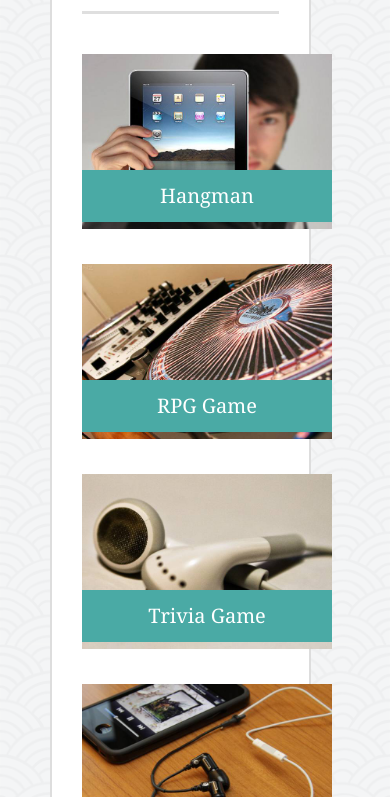
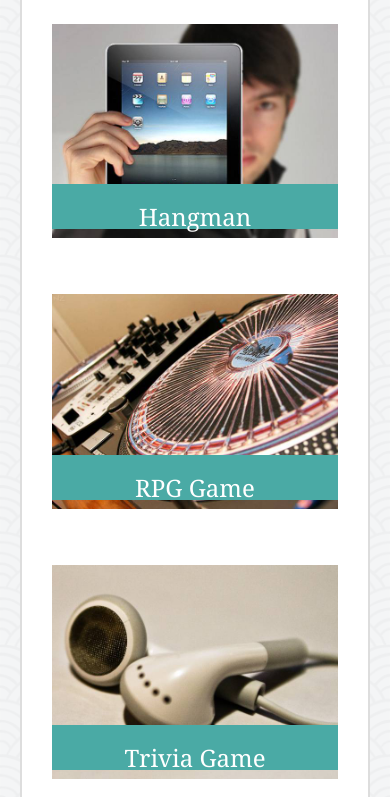
Before and after one commit to lasperilla/Responsive-Portfolio, a plain HTML site: page portfolio.html in a window 390 px wide. Shown: the part 236-1033 px from the top of the page. Drawn offline with Linux system fonts and the light colour scheme.

Commit message:
added media query properties for portfolio page

```diff
--- a/assets/css/style.css
+++ b/assets/css/style.css
@@ -199,6 +199,8 @@ li {
     color: #777777;
 }
 
+
+/*replacing portfolio code with superior code from homework 1 solution
 .projecttitle {
     color: #ffffff;
     padding: 10px;
@@ -210,14 +212,49 @@ li {
     height: 52px;
     width: 250px;
     background-color: #4AAAA5;
+}*/
+
+.projecttitle {
+    position: absolute;
+    bottom: 20px;
+    margin-bottom: 0;
+    padding: 15px;
+    width: 100%;
+    color: #fff;
+    text-align: center;
+    line-height: 30%;
+    font-weight: 300;
+    background: #4aaaa5;
+    border-bottom: 0;
+    height: 20%;
 }
 
-.projectdiv {
+
+/*.projectdiv {
     position: relative;
     padding: 20px 0px 20px 0px;
     height: 210px;
     margin-right: 40px;
     float: left;
+}*/
+
+.projectdiv {
+    position: relative;
+    width: 45%;
+    overflow: auto;
+    float: left;
+    margin: 20px 0 25px;
+}
+
+.projectdiv:nth-child(even) {
+    margin-left: 10%;
+}
+
+.projectdiv img {
+    width: 100%;
+    height: auto;
+    border: 0 none;
+    /*  opacity: .8;*/
 }
 
 .contactheader {
@@ -275,6 +312,7 @@ input[type=submit] {
 
 
 /*just added because side contact menu was getting pushed down between 980-1060*/
+
 @media only screen and (max-width: 1060px) {
     .maincontent {
         width: 55%;
@@ -299,28 +337,54 @@ input[type=submit] {
         width: 25%;
         font-size: 15px;
     }
+    .projectdiv {
+        width: 100%
+    }
+    .projectdiv:nth-child(even) {
+        margin-left: 0;
+    }
+    .projecttitle {
+        font-size: 24px;
+        height: 20%;
+        line-height: 150%;
+    }
 }
 
 @media only screen and (max-width: 768px) {
     .maincontent {
-        width: 90%;
+        width: 100%;
     }
     .connect {
-        width: 90%;
+        width: 100%;
         margin: 20px 0px 0px 0px;
     }
     .letterhead {
         width: 25%;
         font-size: 15px;
     }
+    .projectdiv {
+        width: 47%
+    }
+    .projectdiv:nth-child(even) {
+        margin-left: 6%;
+    }
+    .projecttitle {
+        font-size: 18px;
+        height: 20%;
+        line-height: 30%;
+    }
+
 }
 
 @media only screen and (max-width: 640px) {
+    .wrapper {
+        padding: 20px;
+    }
     .maincontent {
-        width: 90%;
+        width: 100%;
     }
     .connect {
-        width: 90%;
+        width: 100%;
         margin: 20px 0px 0px 0px;
     }
     .letterhead {
@@ -339,4 +403,15 @@ input[type=submit] {
         width: 33%;
         text-align: center;
     }
+    .projectdiv {
+        width: 100%
+    }
+    .projectdiv:nth-child(even) {
+        margin-left: 0;
+    }
+    .projecttitle {
+        font-size: 24px;
+        height: 20%;
+        line-height: 150%;
+    }
 }
```
